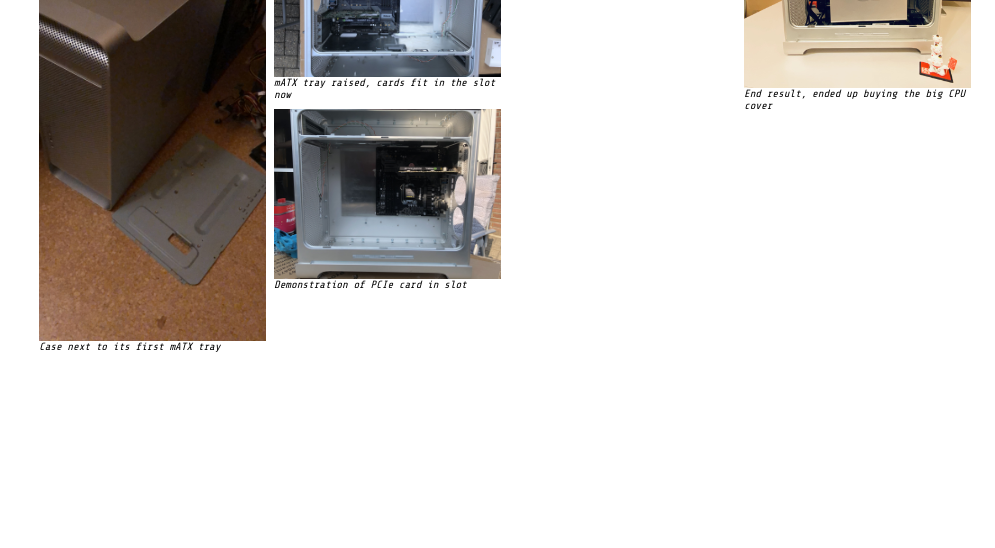
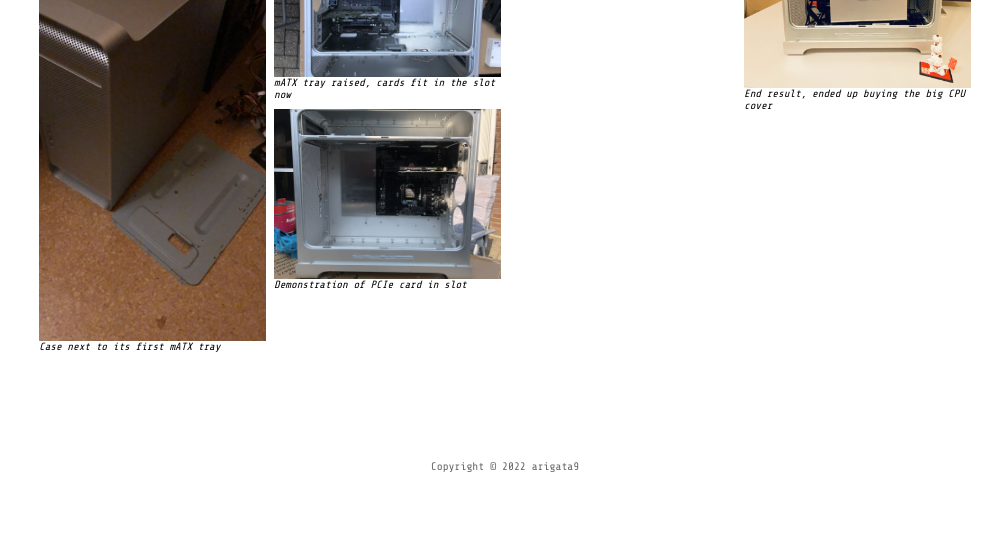
Before and after one commit to arigata9/a9-web, a website: page static/toughnut5.html in a window 1280 px wide. Shown: the part 1184-1732 px from the top of the page, without its empty margins (285-1280 px from the left). Before the commit the page ends 1537 px from the top, so only its background shows below. Drawn offline with nearby package versions, Linux system fonts and the light colour scheme.

Commit message:
Update toughnut5

```diff
--- a/static/toughnut5.html
+++ b/static/toughnut5.html
@@ -119,6 +119,21 @@
                 font-size: 34px;
             }
 
+            .footer {
+                text-align: center;
+                padding-top: 3em;
+                padding-bottom: 3em;
+                margin-top: 2em;
+            }
+
+            .footer p {
+                display: block;
+                color: #323030bd;
+                padding: 16px;
+                text-decoration: none;
+                font-size: 11px;
+            }
+
         </style>
     </head>
     <body>
@@ -196,8 +211,11 @@
                     <span class="img-caption">End result, ended up buying the big CPU cover</span>
                 </div>
             </div>
+            <div class="footer">
+                <p>Copyright &copy; 2022 arigata9</p>
+            </div>
+        </div>
 
-        </div>
 
     </body>
 </html>
```
